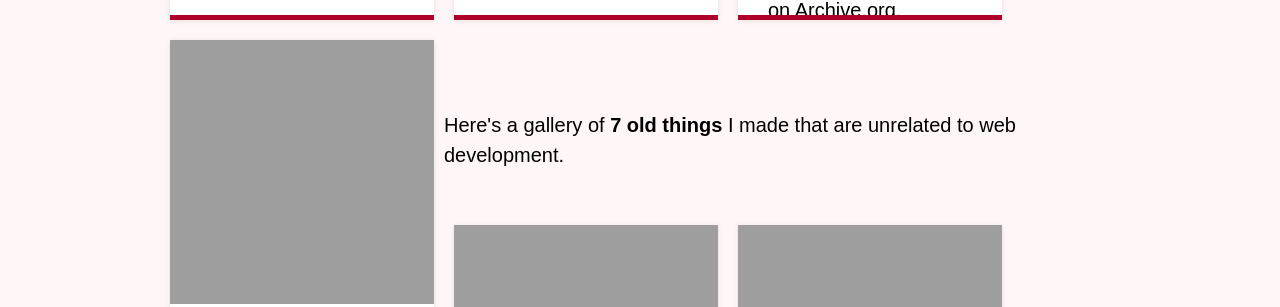
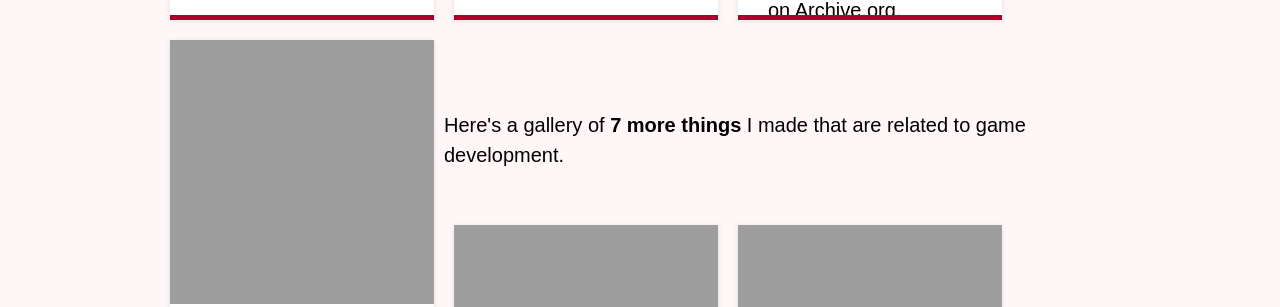
Before and after one commit to liz-lorena/mid-2019, a Jekyll site: the page built from index.html, in a window 1280 px wide and 900 px high, scrolled down 3150 px. Shown: the part 146-453 px from the top of the window. Built offline with Jekyll 4.4.1, drawn with Linux system fonts in a browser that asks for light colours; nearby versions of some CDN libraries; the list of posts is cut into pages by our own code.

Commit message:
Update index.html

```diff
--- a/index.html
+++ b/index.html
@@ -73,7 +73,7 @@ title: Portfolio
             {{ counter }}
 
 
-        </span> old things</strong> I made that are unrelated to web development.</p>
+        </span> more things</strong> I made that are related to game development.</p>
 
 <div id="work">
 
```
